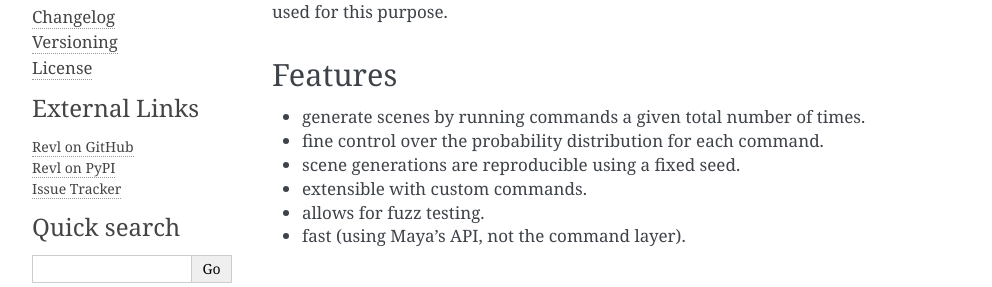
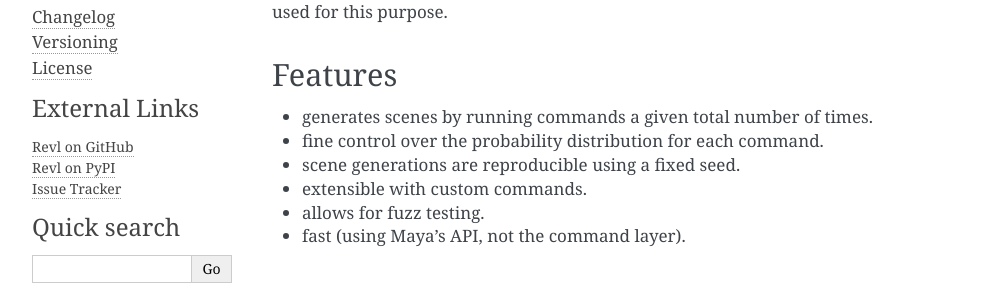
Before and after one commit to christophercrouzet/revl, a Sphinx documentation site: the page built from doc/overview.rst, in a window 1280 px wide and 1298 px high. Shown: the part 442-729 px from the top of the window, without its empty margins (148-1140 px from the left). Built offline with Sphinx 7.4.7, drawn with Linux system fonts in a browser that asks for light colours.

Commit message:
Remove the imperative tense in the features list

```diff
--- a/README.rst
+++ b/README.rst
@@ -37,7 +37,7 @@ packages can be used for this purpose.
 Features
 --------
 
-* generate scenes by running commands a given total number of times.
+* generates scenes by running commands a given total number of times.
 * fine control over the probability distribution for each command.
 * scene generations are reproducible using a fixed seed.
 * extensible with custom commands.
--- a/doc/overview.rst
+++ b/doc/overview.rst
@@ -26,7 +26,7 @@ packages can be used for this purpose.
 Features
 --------
 
-* generate scenes by running commands a given total number of times.
+* generates scenes by running commands a given total number of times.
 * fine control over the probability distribution for each command.
 * scene generations are reproducible using a fixed seed.
 * extensible with custom commands.
```
